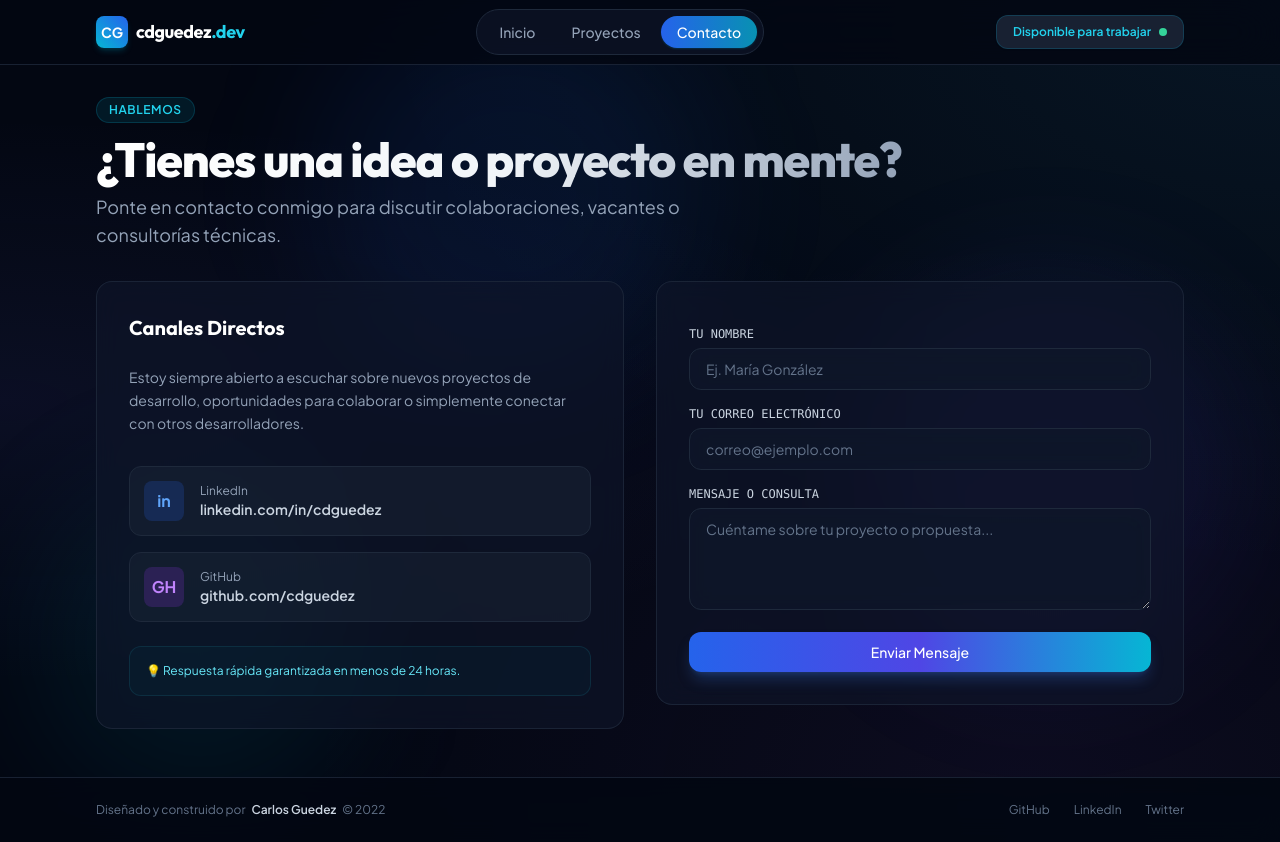
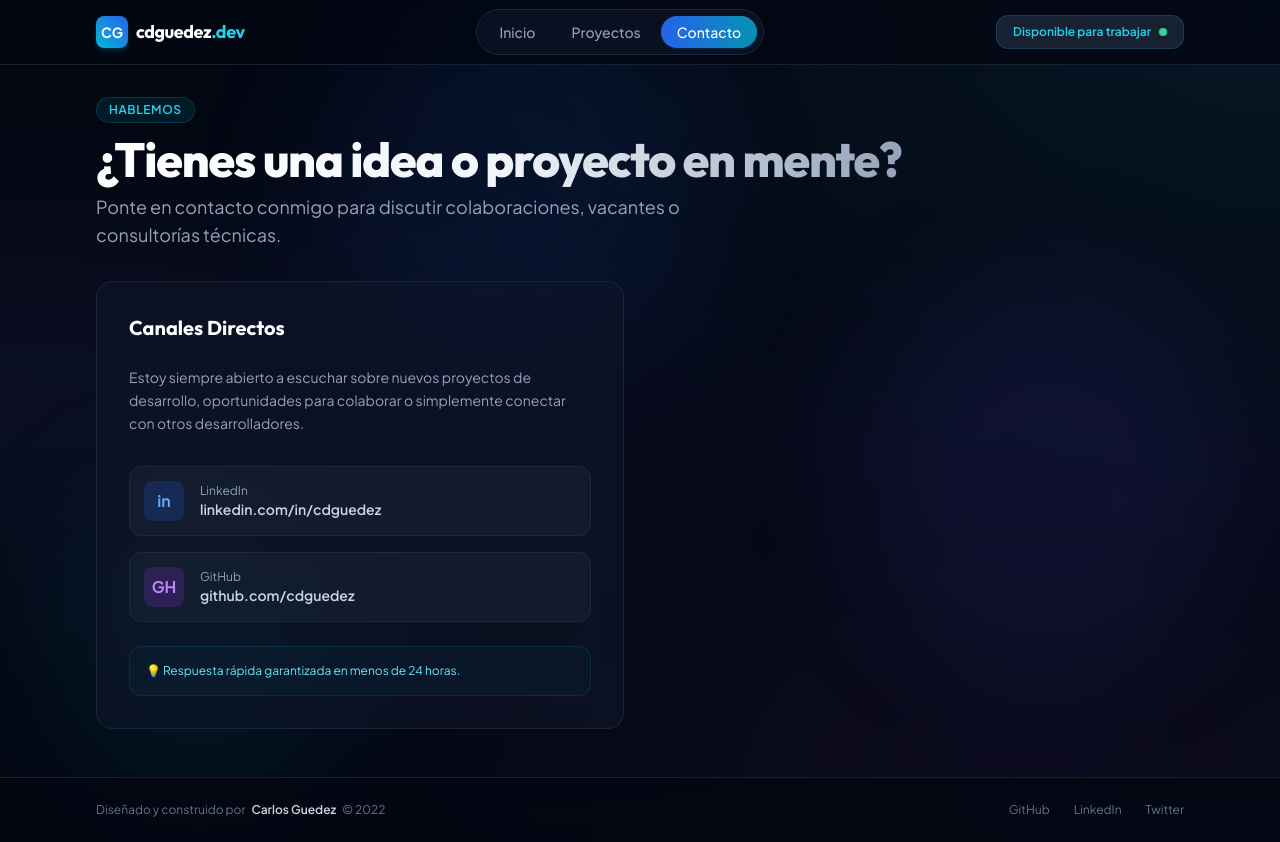
Before and after one commit to cdguedez/portfolio, a React (Vite) app: page /#/contact in a window 1280 px wide. Built offline with nearby package versions, Linux system fonts and the light colour scheme.

Commit message:
feat: remove contact form

```diff
--- a/src/pages/Contact.jsx
+++ b/src/pages/Contact.jsx
@@ -85,7 +85,7 @@ const Contact = () => {
         </div>
 
         {/* Contact Form */}
-        <div className='p-6 sm:p-8 rounded-2xl bg-slate-900/60 border border-slate-800/80 backdrop-blur-md'>
+        {/* <div className='p-6 sm:p-8 rounded-2xl bg-slate-900/60 border border-slate-800/80 backdrop-blur-md'>
           {submitted ? (
             <div className='py-12 text-center'>
               <div className='w-12 h-12 rounded-full bg-emerald-500/20 text-emerald-400 flex items-center justify-center mx-auto mb-3 text-xl'>
@@ -134,7 +134,7 @@ const Contact = () => {
               </Button>
             </form>
           )}
-        </div>
+        </div> */}
       </div>
     </div>
   )
```
